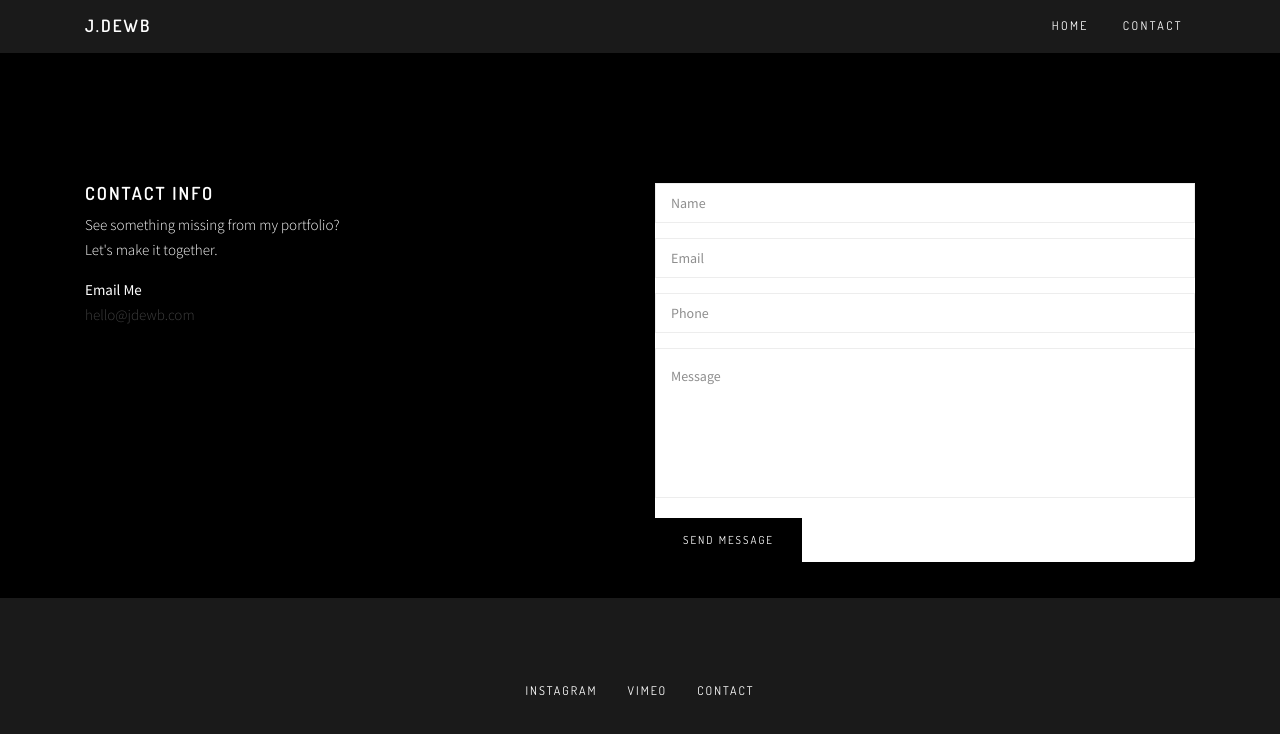
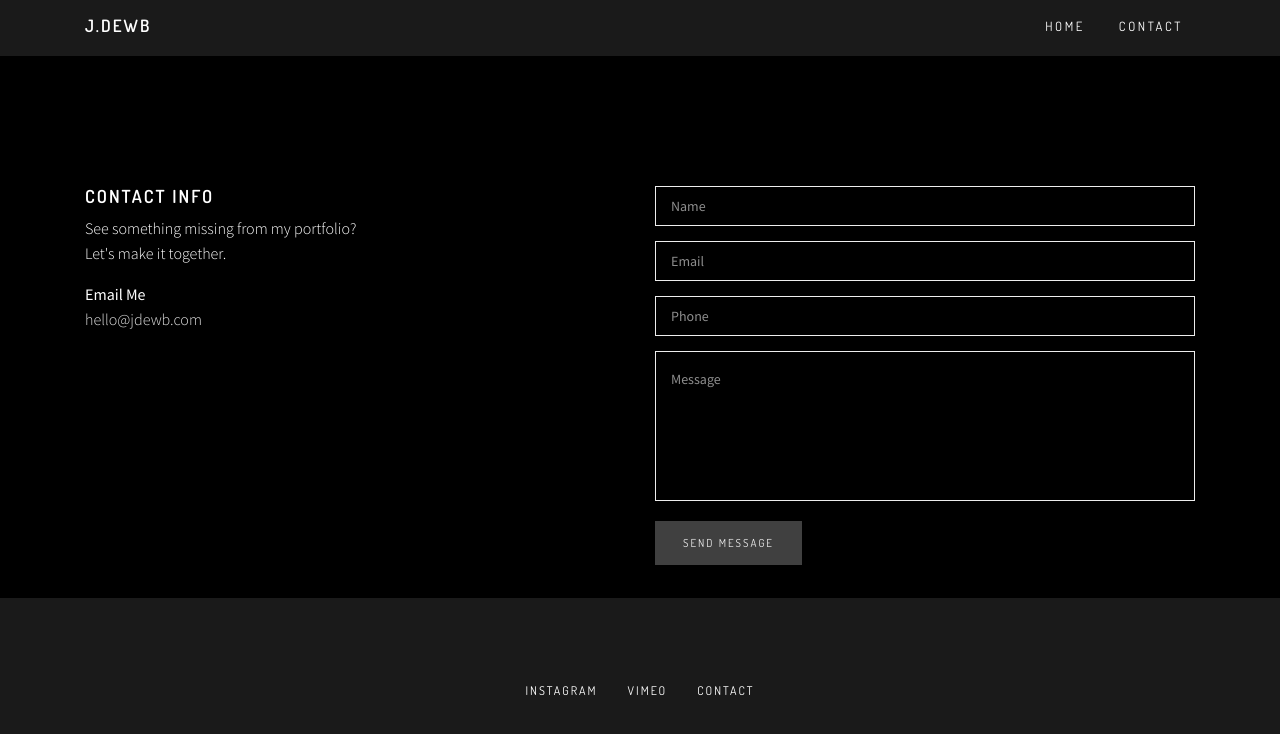
Before and after one commit to jdewb/jdewb.github.io, a plain HTML site: page contact.html in a window 1280 px wide. Drawn offline with Linux system fonts and the light colour scheme.

Commit message:
Update main.css

```diff
--- a/assets/css/main.css
+++ b/assets/css/main.css
@@ -27,9 +27,9 @@ body {
     -webkit-font-smoothing: antialiased;
     color: #fff;
     font-family: "Source Sans Pro", Helvetica, Arial, sans-serif;
-    font-size: 15px;
+    font-size: 16px;
     font-weight: 300;
-    background-color: #000;
+    background-color: #000 !important;
 }
 
 h1,
@@ -51,7 +51,7 @@ h6 {
 }
 
 .minimal-page-loader {
-    background: #000;
+    background: #2d2d2d;
     height: 100%;
     width: 100%;
     top: 0;
@@ -93,11 +93,11 @@ h6 {
 
 a,
 a:hover {
-    color: #3f3f3f;
+    color: #e3e3e3;
 }
 
 #lightcase-overlay {
-	background: #000;
+	background: #1a1a1a;
 }
 
 #lightcase-title a {
@@ -118,7 +118,7 @@ header {
 }
 
 .page {
-	background-color: #1a1a1a;
+	background-color: #1a1a1a !important;
 }
 
 header .logo {
@@ -2655,13 +2655,13 @@ h3.title-section:after {
 }
 
 .contact-form input[type='submit'] {
-    color: #fff;
+    color: #ededed;
     outline: none;
     text-transform: uppercase;
     text-decoration: none;
     font-size: 11px;
     line-height: 16px;
-    background: #000;
+    background: #404040;
     border: none;
     font-weight: 400;
     font-family: "Dosis", sans-serif;
@@ -2675,12 +2675,12 @@ h3.title-section:after {
 }
 
 .contact-form input[type="submit"]:hover {
-    color: #fff;
-    background-color: #000;
+    color: #000;
+    background-color: #fff;
 }
 
 .contact-form {
-    background: #FFF;
+    background: #000;
     width: 100%;
     z-index: 999;
     border-radius: 3px;
```
